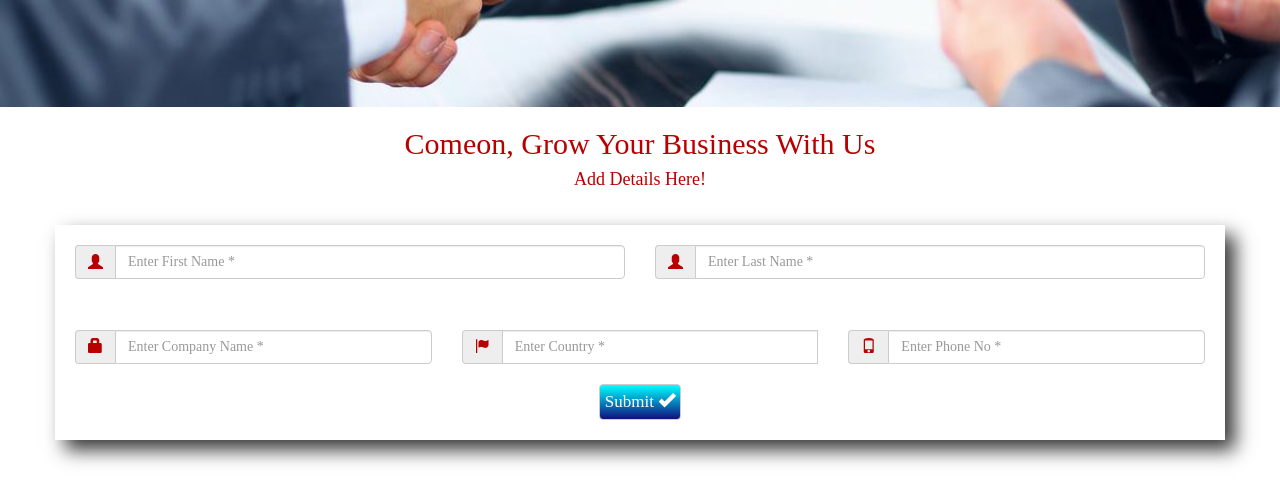
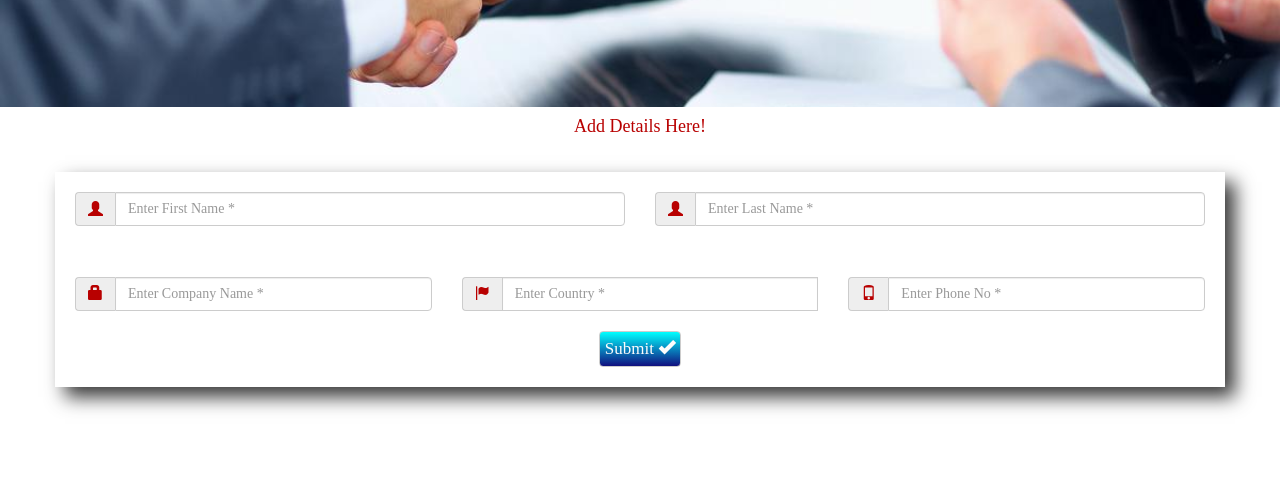
Before and after one commit to maitu111/maitu111.github.io, a plain HTML site: page index.html in a window 1280 px wide. Shown: the part 3460-3961 px from the top of the page. Drawn offline with nearby package versions, Linux system fonts and the light colour scheme.

Commit message:
first website

```diff
--- a/index.html
+++ b/index.html
@@ -544,7 +544,6 @@
 
 
 <div class="container bgtitle slideanim">
-<h2> Comeon, Grow Your Business With Us </h2>
 <h4> Add Details Here! </h4>
 </div>
 
```
